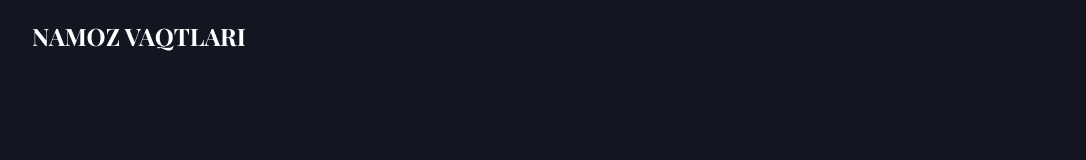
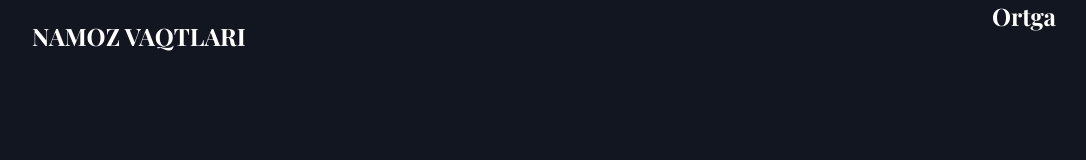
Before and after one commit to BlackArcheruz/namozvaqtlari, a React (Create React App) app: page / in a window 1280 px wide. Shown: the top 160 px of the page, without its empty margins (96-1182 px from the left). Built offline with nearby package versions, Linux system fonts and the light colour scheme; a web font is replaced by a local one.

Commit message:
new Release

```diff
--- a/src/components/Navbar/Navbar.js
+++ b/src/components/Navbar/Navbar.js
@@ -1,11 +1,15 @@
-import {Link} from 'react-router-dom'
+import {Link, useHistory} from 'react-router-dom'
 
 const Navbar = () => {
+    const history = useHistory();
     return (
-        <div className="container">
+        <div className="container navbar">
         <nav>
           <Link to="/"><h2>NAMOZ VAQTLARI</h2></Link>
         </nav>
+        <div className="back">
+        <h2><a onClick={() => history.goBack()}>Ortga</a></h2>
+        </div>
         </div>
     )
 }
--- a/src/index.css
+++ b/src/index.css
@@ -51,6 +51,13 @@ input, textarea{
 }
 textarea{
   height: 10%;
+}
+.back a{
+  color: #fff;
+}
+.navbar{
+  display: flex;
+  justify-content: space-between;
 }
 input::placeholder{
   font-size: 36px;
```
